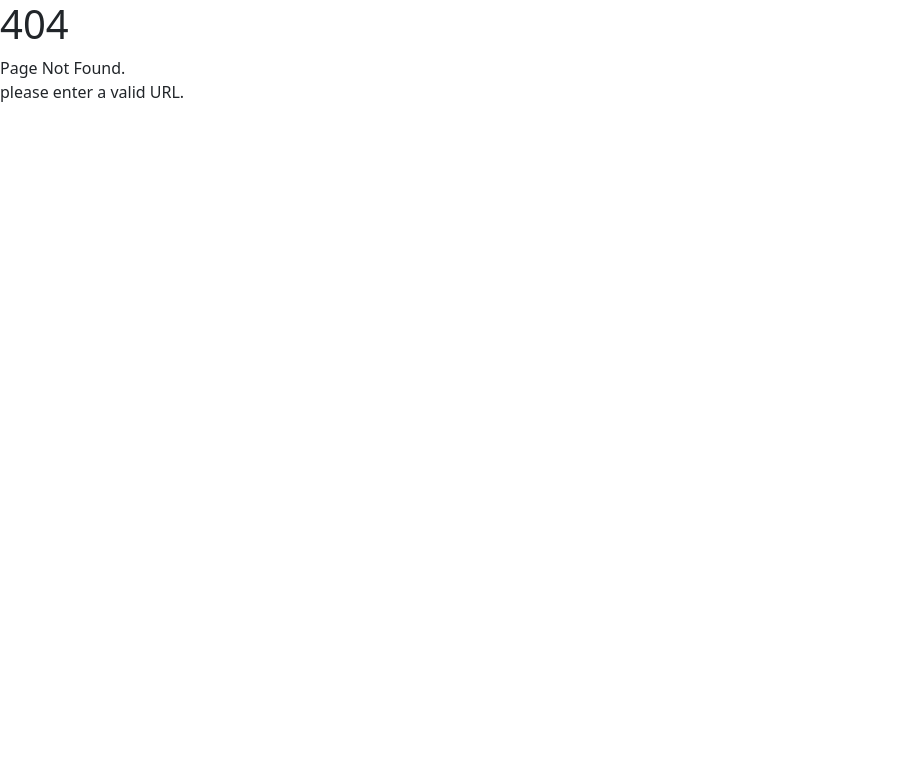
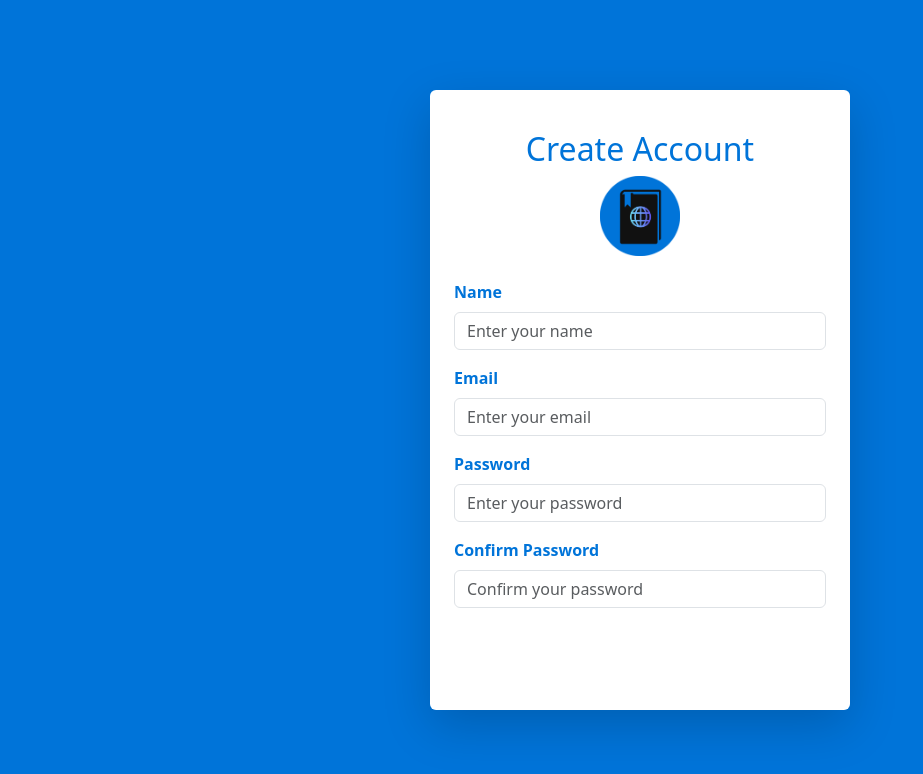
Before and after one commit to SaiNiranjanChitturi/Digital-Library, a React (Create React App) app in the folder Frontend/digital-library/: page /Register in a window 1280 px wide. Before the commit this address had no page. Shown: the top 774 px of the page, without its empty margins (0-923 px from the left). Built offline with nearby package versions, Linux system fonts and the light colour scheme.

Commit message:
Login and Register Pages

```diff
--- a/Frontend/digital-library/package.json
+++ b/Frontend/digital-library/package.json
@@ -7,6 +7,7 @@
     "@testing-library/jest-dom": "^6.6.3",
     "@testing-library/react": "^16.3.0",
     "@testing-library/user-event": "^13.5.0",
+    "axios": "^1.9.0",
     "bootstrap": "^5.3.6",
     "react": "^19.1.0",
     "react-bootstrap": "^2.10.10",
--- a/Frontend/digital-library/src/App.js
+++ b/Frontend/digital-library/src/App.js
@@ -5,6 +5,7 @@ import Home from './components/Home';
 import Login from './components/Login';
 import NotFound from './components/NotFound';
 import 'bootstrap/dist/css/bootstrap.min.css';
+import Register from './components/Register';
 
 
 function App() {
@@ -13,6 +14,7 @@ function App() {
       <Routes>
         <Route path="/" element={<Home />} />
         <Route path="/Login" element={<Login />} />
+        <Route path="/Register" element={<Register />} />
         <Route path="/Home" element={<Home />} />
         <Route path="*" element={<NotFound />} />
       </Routes>
--- a/Frontend/digital-library/src/components/Login.js
+++ b/Frontend/digital-library/src/components/Login.js
@@ -1,39 +1,36 @@
 import React, {useState} from 'react';
 import Logo from '../images/digital-library-logo.png';
+import axios from 'axios';
+
 function Login() {
     const [email, setEmail] = useState('');
     const [password, setPassword] = useState('');
     const [error, setError] = useState('');
     const [isLoading, setIsLoading] = useState(false);
+
     const handleSubmit = async (e) => {
         e.preventDefault();
         setIsLoading(true);
         setError('');
+
         try {
-            const response = await fetch('http://localhost:8085/api/login', {
-                method: 'POST',
-                headers: { 'Content-Type': 'application/json' },
-                body: JSON.stringify({ email, password }),
+            const response = await axios.post('http://localhost:8085/api/login', {
+                email,
+                password
             });
-            if(response.ok) {
-                const data = await response.json();
-                localStorage.setItem('token', data.token);
-                window.location.href = '/Home';
-                console.log('Login successful:', data);
-            } else {
-                const errorData = await response.json();
-                setError(errorData.message || 'Login failed');
-            }
 
-        }
-        catch (error) {
+            localStorage.setItem('token', response.data.token);
+            window.location.href = '/Home';
+            console.log('Login successful:', response.data);
+
+        } catch (error) {
             console.error('Error:', error);
-            setError('An error occurred. Please try again later.');
-        }
-        finally {
+            setError(error.response?.data?.message || 'An error occurred. Please try again later.');
+        } finally {
             setIsLoading(false);
         }
     }
+
     return (
         <div className="d-flex justify-content-center align-items-center" style={{
             backgroundColor: '#0074d9',
@@ -78,11 +75,12 @@ function Login() {
                     </div>
                     <div className="mb-3 text-center">
                         <p style={ {color: '#0074d9',  fontWeight:'bolder'}}>New here? SignUp below!</p>
-                        <button type="button" className="btn btn-primary">SignUp</button>
+                        <button type="button" className="btn btn-primary"  onClick={() => window.location.href = '/register'}>Register</button>
                     </div>
                 </form>
             </div>
         </div>
     );
 }
+
 export default Login;
--- /dev/null
+++ b/Frontend/digital-library/src/components/Register.js
@@ -0,0 +1,152 @@
+import React, { useState } from 'react';
+import Logo from '../images/digital-library-logo.png';
+import axios from 'axios';
+
+function Register() {
+    const [formData, setFormData] = useState({
+        name: '',
+        email: '',
+        password: '',
+        confirmPassword: ''
+    });
+    const [error, setError] = useState('');
+    const [isLoading, setIsLoading] = useState(false);
+
+    const handleChange = (e) => {
+        setFormData({
+            ...formData,
+            [e.target.id]: e.target.value
+        });
+    };
+
+    const handleSubmit = async (e) => {
+        e.preventDefault();
+        setIsLoading(true);
+        setError('');
+
+        if (formData.password !== formData.confirmPassword) {
+            setError('Passwords do not match');
+            setIsLoading(false);
+            return;
+        }
+
+        try {
+            const response = await axios.post('http://localhost:8085/api/register', {
+                name: formData.name,
+                email: formData.email,
+                password: formData.password
+            });
+
+            console.log('Registration successful:', response.data);
+            window.location.href = '/login';
+
+        } catch (error) {
+            console.error('Error:', error);
+            setError(error.response?.data?.message || 'Registration failed. Please try again.');
+        } finally {
+            setIsLoading(false);
+        }
+    };
+
+    return (
+        <div className="d-flex justify-content-center align-items-center" style={{
+            backgroundColor: '#0074d9',
+            minHeight: '100vh',
+            minWidth: '100%',
+            position: 'fixed',
+            top: 0,
+            left: 0,
+            overflow: 'auto'
+        }}>
+            <div className="shadow-lg bg-white text-white p-4 rounded shadow" style={{
+                width: 'min(90%, 420px)',
+                height: 'min(90vh, 620px)',
+                margin: '20px auto',
+                overflowY: 'auto'
+            }}>
+                <h2 className="text-center mt-3" style={{ color: '#0074d9' }}>Create Account</h2>
+                <div className="text-center mb-3">
+                    <img src={Logo} alt="Library" height="80px" width="80px" className="img-fluid" />
+                </div>
+                <form onSubmit={handleSubmit} className="mt-4 d-flex flex-column h-100">
+                    <div className="flex-grow-1">
+                        <div className="form-group mb-3">
+                            <label htmlFor="name" className="form-label" style={{ color: '#0074d9', fontWeight: 'bold' }}>Name</label>
+                            <input
+                                type="text"
+                                className="form-control"
+                                id="name"
+                                placeholder="Enter your name"
+                                required
+                                value={formData.name}
+                                onChange={handleChange}
+                            />
+                        </div>
+                        <div className="form-group mb-3">
+                            <label htmlFor="email" className="form-label" style={{ color: '#0074d9', fontWeight: 'bold' }}>Email</label>
+                            <input
+                                type="email"
+                                className="form-control"
+                                id="email"
+                                placeholder="Enter your email"
+                                required
+                                value={formData.email}
+                                onChange={handleChange}
+                            />
+                        </div>
+                        <div className="form-group mb-3">
+                            <label htmlFor="password" className="form-label" style={{ color: '#0074d9', fontWeight: 'bold' }}>Password</label>
+                            <input
+                                type="password"
+                                className="form-control"
+                                id="password"
+                                placeholder="Enter your password"
+                                required
+                                value={formData.password}
+                                onChange={handleChange}
+                            />
+                        </div>
+                        <div className="form-group mb-3">
+                            <label htmlFor="confirmPassword" className="form-label" style={{ color: '#0074d9', fontWeight: 'bold' }}>Confirm Password</label>
+                            <input
+                                type="password"
+                                className="form-control"
+                                id="confirmPassword"
+                                placeholder="Confirm your password"
+                                required
+                                value={formData.confirmPassword}
+                                onChange={handleChange}
+                            />
+                        </div>
+                        {error && (
+                            <div className="alert alert-danger mt-3 text-center">
+                                {error}
+                            </div>
+                        )}
+                    </div>
+                    <div className="mt-auto">
+                        <div className="mb-3 d-flex gap-2">
+                            <button type="submit" className="btn btn-success w-100" disabled={isLoading}>
+                                {isLoading ? "Registering..." : "Register"}
+                            </button>
+                        </div>
+                        <div className="text-center">
+                            <p style={{ color: '#0074d9', fontWeight: 'bolder', margin: '8px 0' }}>
+                                Already have an account?
+                            </p>
+                            <button
+                                type="button"
+                                className="btn btn-primary w-100"
+                                onClick={() => window.location.href = '/login'}
+                            >
+                                Login
+                            </button>
+                        </div>
+                    </div>
+                </form>
+            </div>
+        </div>
+    );
+}
+
+export default Register;
```
Also changed, not shown: 1 other file (tests, documents, lock files or other folders).
